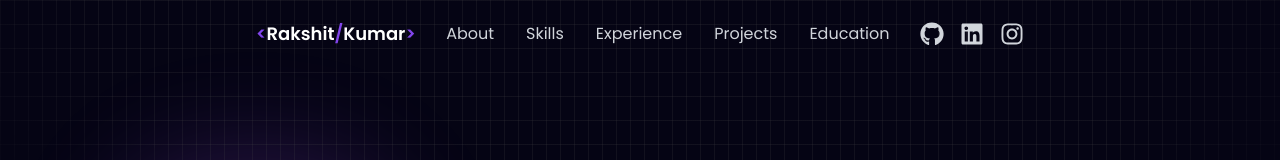
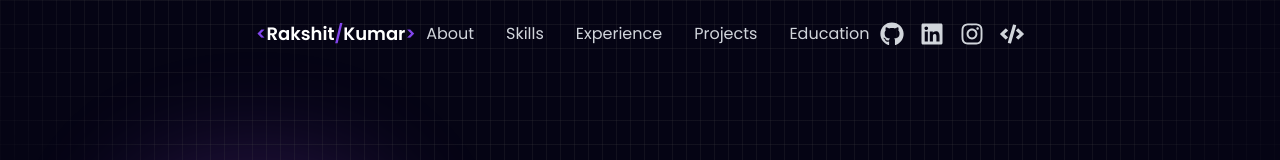
Before and after one commit to Rakshit412005/Rakshit-Portfolio-Website, a React (Vite) app: page / in a window 1280 px wide. Shown: the top 160 px of the page. Built offline with nearby package versions, Linux system fonts and the light colour scheme.

Commit message:
Added links to coding platforms

```diff
--- a/src/components/Navbar/Navbar.jsx
+++ b/src/components/Navbar/Navbar.jsx
@@ -1,6 +1,7 @@
 import React, { useState, useEffect } from "react";
 import { FiMenu, FiX } from "react-icons/fi";
-import { FaGithub, FaLinkedin,FaInstagram } from "react-icons/fa";
+import { FaGithub, FaLinkedin,FaInstagram,FaCode } from "react-icons/fa";
+import { SiLeetcode,SiGeeksforgeeks } from "react-icons/si";
 
 const Navbar = () => {
   const [isOpen, setIsOpen] = useState(false);
@@ -94,6 +95,15 @@ const Navbar = () => {
           >
             <FaInstagram size={24} />
           </a>
+          <a
+            href="https://codolio.com/profile/rakshit07"
+            target="_blank"
+            rel="noopener noreferrer"
+            className="text-gray-300 hover:text-[#8245ec]"
+          >
+            <FaCode size={24} />
+          </a>
+
         </div>
 
         {/* Mobile Menu Icon */}
```
